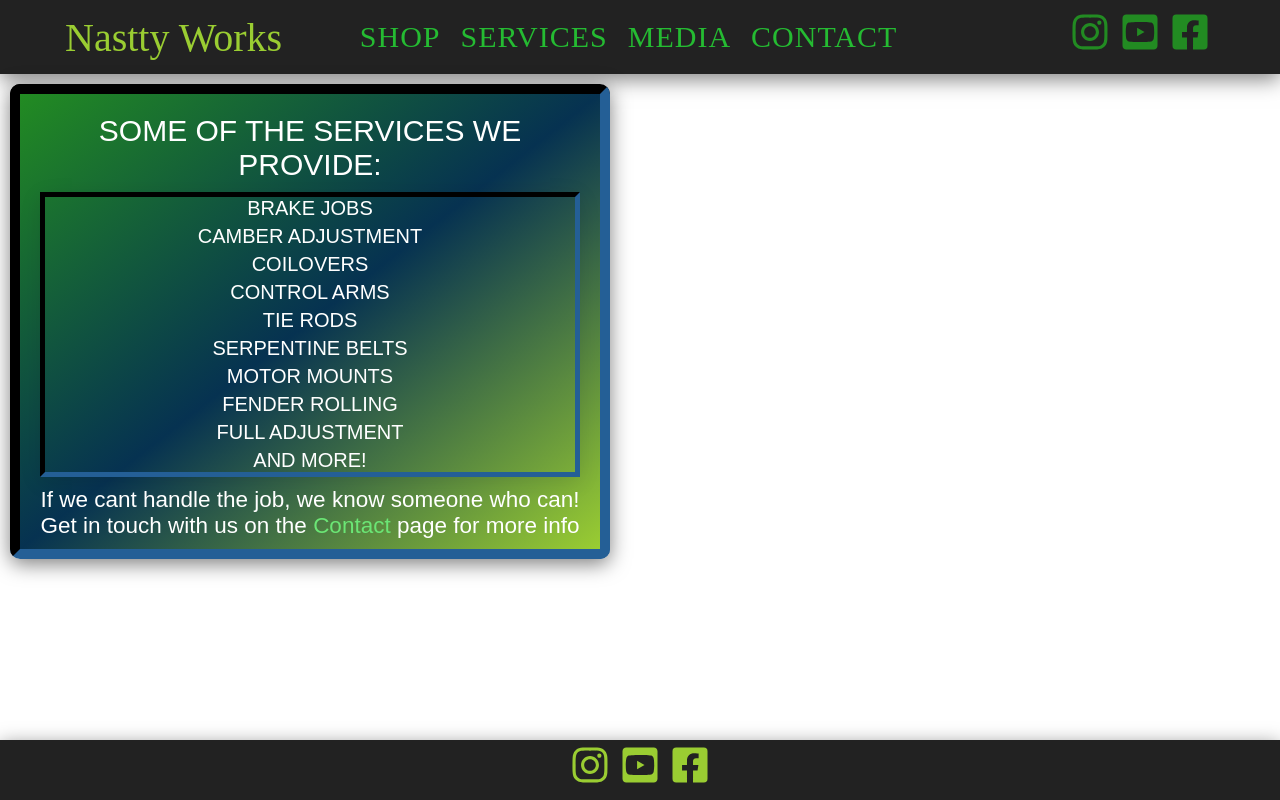
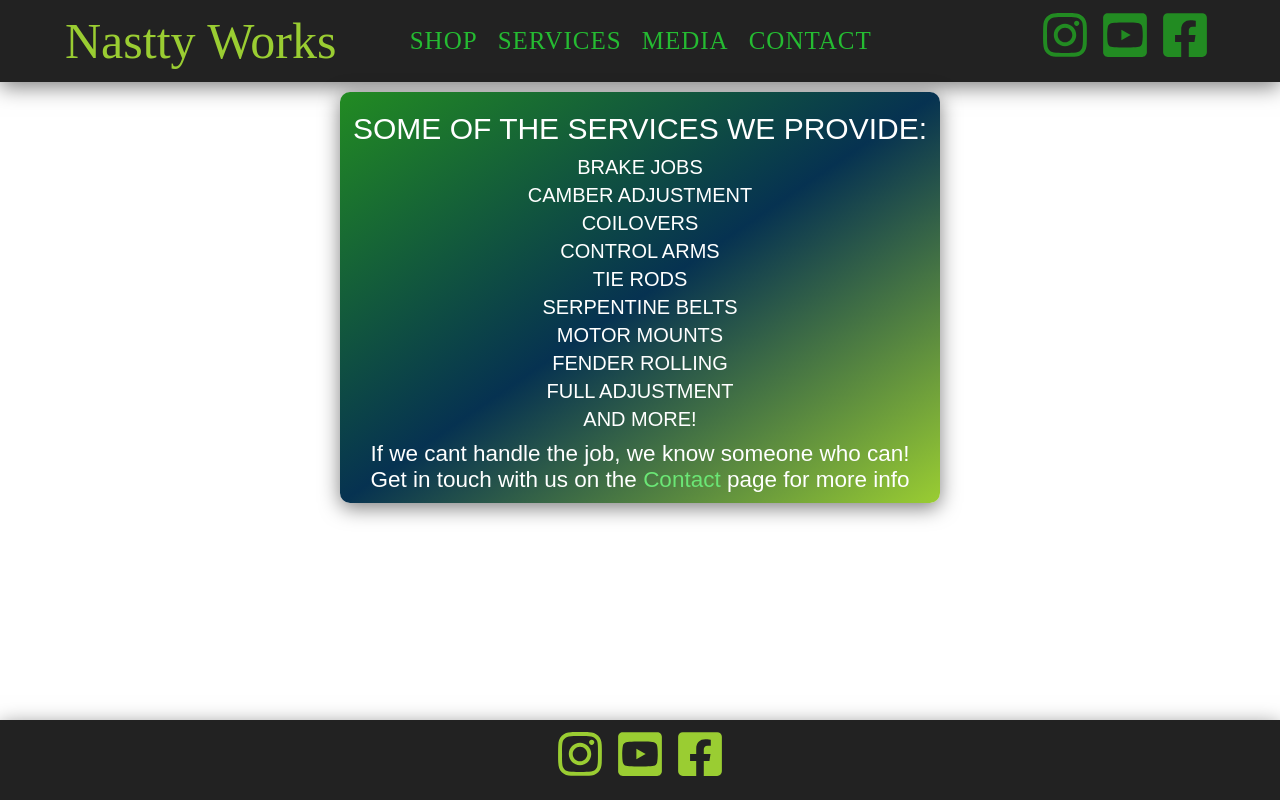
Before and after one commit to ronthetech/nastty-works-web-app, a React (Create React App) app: page /Services in a window 1280 px wide. Built offline with nearby package versions, Linux system fonts and the light colour scheme.

Commit message:
added media page, instagram posts

```diff
--- a/package.json
+++ b/package.json
@@ -12,6 +12,7 @@
     "react-router": "^6.3.0",
     "react-router-dom": "^6.3.0",
     "react-scripts": "5.0.1",
+    "react-social-media-embed": "^2.2.2",
     "web-vitals": "^2.1.4"
   },
   "scripts": {
--- a/src/App.css
+++ b/src/App.css
@@ -32,7 +32,6 @@
 	--clr-blue-4: #4da1ab;
 	--clr-blue-5: #3056df;
 	/* gradient colors */
-	--grad-main-heading: linear-gradient(to left, #1a32b5, #fc306a 10%, #1a32b5);
 	--grad-background-re-blue: linear-gradient(to bottom, #4da1ab, #305170);
 	--grad-background-blue: linear-gradient(to bottom, #305170, #4da1ab);
 	--grad-background-form: linear-gradient(to bottom right, #228b22, #063251, #9acd32);
@@ -40,7 +39,6 @@
 	--grad-blue-green: linear-gradient(to bottom right, #305170, #6dfc6b);
 	--grad-green-blue: linear-gradient(to bottom right, #6dfc6b, #305170);
 	--grad-blue-purple: linear-gradient(to bottom right, rgb(6, 50, 181), #70306a);
-	--grad-purple-blue: linear-gradient(to bottom right, rgb(162, 48, 106), #063251);
 	--grad-li-blue: linear-gradient(to bottom right, #1cadd9, #1a32b5);
 	--grad-grey-light: linear-gradient(to right bottom, rgba(#f7f7f7, 0.2), rgba(#eee, 0.2));
 	/* other colors */
@@ -126,11 +124,16 @@ nav {
 }
 .navbar__heading {
 	font-family: "Permanent Marker", cursive;
-
 	font-weight: 500;
+	font-size: 5rem;
 	color: yellowgreen;
 	transition: var(--transition);
 	cursor: pointer;
+}
+@media screen and (max-width: 400px) {
+	.navbar__heading {
+		font-size: 4rem;
+	}
 }
 .navbar__heading:focus,
 .navbar__heading:hover {
@@ -151,7 +154,7 @@ nav {
 }
 .navbar__link {
 	color: var(--clr-green-dark);
-	font-size: 3rem;
+	font-size: 2rem;
 	font-family: "Permanent Marker", cursive;
 	letter-spacing: var(--letter-space-sml);
 	padding: 1rem;
@@ -178,12 +181,12 @@ nav {
 }
 /*toggled class to show links*/
 .navbar__links--show {
-	height: 25rem;
+	height: 20rem;
 }
 
 /*======= MEDIA QUERIES =======*/
 /*screen is at least 800px*/
-@media screen and (min-width: 800px) {
+@media screen and (min-width: 830px) {
 	.navbar {
 		max-width: 1170px;
 		margin: 0 auto;
@@ -205,8 +208,9 @@ nav {
 		padding-left: 1rem;
 	}
 	.navbar__link {
-		font-size: 3rem;
+		font-size: 2.5rem;
 		font-family: "Permanent Marker", cursive;
+		transition: var(--transition);
 	}
 	.navbar__link:hover,
 	.navbar__link:focus,
@@ -220,7 +224,7 @@ nav {
 		display: flex;
 	}
 	.socials__icon {
-		font-size: 4rem;
+		font-size: 5rem;
 		color: var(--primary-green-dark);
 		cursor: pointer;
 		transition: var(--transition);
@@ -252,15 +256,14 @@ nav {
 .services__container {
 	text-align: center;
 	max-width: 60rem;
-	margin: 1rem 1rem;
-	padding: 1rem 2rem;
+	margin: 1rem auto;
+	padding: 1rem;
 	background-image: var(--grad-background-form);
 	color: white;
 	border-radius: 1rem;
 	font-family: "Poppins", sans-serif;
 	box-shadow: var(--dark-shadow);
 	font-size: 2rem;
-	border: 1rem inset #102a42;
 }
 .services__heading {
 	font-weight: 500;
@@ -273,8 +276,6 @@ nav {
 	flex-direction: column;
 	gap: 0.5rem;
 	align-items: center;
-	box-shadow: var(--light-shadow);
-	border: 0.5rem inset #102a42;
 }
 .services__message {
 	padding-top: 1rem;
@@ -286,7 +287,7 @@ nav {
 
 .services__link:hover,
 .services__link:focus {
-	color: var(--primary-green);
+	color: #102a42;
 }
 /*======= MAIN =======*/
 /* main {
@@ -347,7 +348,7 @@ nav {
 	background-image: var(--grad-background-form);
 	color: var(--clr-white);
 	font-size: 2rem;
-	border: 1px solid var(--clr-blue-1);
+	border: 1px solid var(--clr-grey-blue-1);
 	border-radius: 1rem;
 	text-align: center;
 	text-transform: uppercase;
@@ -364,13 +365,113 @@ nav {
 	transform: translateY(-0.5rem);
 	box-shadow: var(--dark-shadow);
 	color: var(--clr-light-grey-4);
+	border: 1px solid var(--clr-grey-blue-1);
+}
+.form__btn:focus {
+	background-image: var(--grad-background-form-btn);
+	border: 1px solid var(--grad-green-blue);
+	box-shadow: var(--dark-shadow);
+	color: white;
+	transform: translateY(-0.5rem);
 }
 
-.form__btn:focus {
-	border: 3px solid var(--grad-green-blue);
-	box-shadow: var(--dark-shadow);
-	color: white;
+/*======= FAQ =======*/
+.faq__container {
+	display: none;
+	min-width: 50rem;
+	padding: 1rem;
+	margin: 5rem auto;
+	background-image: var(--grad-background-form);
+	min-height: 50vh;
 }
+.faq__heading {
+	color: var(--clr-light-grey-4);
+	padding-bottom: 1rem;
+	text-align: center;
+}
+.faq__center {
+	width: 90vw;
+	margin: 0 auto;
+	max-width: 620px;
+}
+.faq {
+	background: #ddd;
+	box-shadow: var(--light-shadow);
+	border-radius: 1rem;
+	padding: 0.5rem;
+	margin-bottom: 2rem;
+}
+.faq__title {
+	font-size: 2.5rem;
+	letter-spacing: var(--letter-space-sml);
+	text-transform: capitalize;
+	display: flex;
+	justify-content: space-between;
+	align-items: center;
+	padding-bottom: 1rem;
+}
+.faq__title p {
+	color: var(--clr-dark-blue-1);
+	margin-bottom: 0;
+}
+.faq__btn {
+	cursor: pointer;
+	background: transparent;
+	border-color: transparent;
+	font-size: 3rem;
+	color: var(--clr-dark-blue-1);
+	transition: var(--transition);
+}
+.faq__btn:hover,
+.faq__btn:focus {
+	transform: rotate(90deg);
+}
+.faq__text {
+	padding: 1rem 0 1.5rem 0;
+	border-top: 1px solid var(--mid-shadow);
+}
+.faq__text p {
+	font-size: 2rem;
+	margin-bottom: 0;
+}
+/* hide text by default */
+.faq__text {
+	display: none;
+}
+.faq__text--show {
+	display: block;
+	font-size: 2rem;
+	padding: 0.5rem;
+}
+.faq__btn--minus {
+	display: none;
+}
+.faq__btn--minus--show {
+	display: inline;
+}
+.faq__btn--plus--hide {
+	display: none;
+}
+/*======= MEDIA =======*/
+.media__container {
+	display: flex;
+	flex-direction: column;
+	gap: 3rem;
+	justify-content: center;
+	margin: 0 auto;
+	padding: 2rem;
+	padding-bottom: 8rem;
+	min-height: 90vh;
+	background-image: var(--grad-blue-green);
+}
+.media__item {
+	margin: 0 auto;
+}
+/* @media screen and (max-width: 500px) {
+	.media__container {
+		padding: 4rem;
+	}
+} */
 
 /*======= FOOTER =======*/
 footer {
@@ -382,13 +483,14 @@ footer {
 	display: flex;
 	justify-content: center;
 	align-items: center;
-	height: 6rem;
+	height: 8rem;
 }
 footer .socials {
 	display: flex;
+	padding: 1rem;
 }
 footer .socials__icon {
-	font-size: 4rem;
+	font-size: 5rem;
 	color: var(--primary-green);
 	cursor: pointer;
 	transition: var(--transition);
--- a/src/components/MediaContent.js
+++ b/src/components/MediaContent.js
@@ -1,5 +1,22 @@
+import { InstagramEmbed } from "react-social-media-embed";
+
 const MediaContent = () => {
-	return <div className='media'></div>;
+	return (
+		<div className='media__container'>
+			<div className='media__item'>
+				<InstagramEmbed url='https://www.instagram.com/tv/CeZ0aORjRf5/' width={328} />
+			</div>
+			<div className='media__item'>
+				<InstagramEmbed url='https://www.instagram.com/reel/CfwXs-tgqX_/' width={328} />
+			</div>
+			<div className='media__item'>
+				<InstagramEmbed url='https://www.instagram.com/reel/Cd3hVM7Asng/' width={328} />
+			</div>
+			<div className='media__item'>
+				<InstagramEmbed url='https://www.instagram.com/reel/CdqMfRDls4O/' width={328} />
+			</div>
+		</div>
+	);
 };
 
 export default MediaContent;
--- a/src/components/Navbar.js
+++ b/src/components/Navbar.js
@@ -14,28 +14,30 @@ const Navbar = () => {
 		<nav>
 			<div className='navbar'>
 				<div className='navbar__header'>
-					<NavLink to='/'>
-						<h2 className='navbar__heading'>Nastty Works</h2>
+					<NavLink to='/' className='navbar__heading'>
+						Nastty Works
 					</NavLink>
 					<FaBars onClick={handleToggle} className='navbar__toggle' />
 				</div>
 				<ul className={toggle ? "navbar__links" : "navbar__links navbar__links--show"}>
 					<li>
-						<h4 className='navbar__link'>Shop</h4>
-					</li>
-					<li>
-						<NavLink to='/Services/'>
-							<h4 className='navbar__link'>Services</h4>
+						<NavLink to='/' className='navbar__link'>
+							Shop
 						</NavLink>
 					</li>
 					<li>
-						<NavLink to='/Media/'>
-							<h4 className='navbar__link'>Media</h4>
+						<NavLink to='/Services/' className='navbar__link'>
+							Services
 						</NavLink>
 					</li>
 					<li>
-						<NavLink to='/Contact/'>
-							<h4 className='navbar__link'>Contact</h4>
+						<NavLink to='/Media/' className='navbar__link'>
+							Media
+						</NavLink>
+					</li>
+					<li>
+						<NavLink to='/Contact/' className='navbar__link'>
+							Contact
 						</NavLink>
 					</li>
 				</ul>
--- a/src/components/ServicesContent.js
+++ b/src/components/ServicesContent.js
@@ -1,7 +1,19 @@
+import { useState } from "react";
 import { NavLink } from "react-router-dom";
+import { FaRegPlusSquare, FaRegMinusSquare } from "react-icons/fa";
 
 const ServicesContent = () => {
+	const [toggle, setToggle] = useState(true);
+
+	// // const [faqs, setFAQs] = useState([{ id: "1" }, { id: "2" }, { id: "3" }, { id: "4" }]);
+	// // const [active, setActive] = useState(false);
+
+	const handleToggle = () => {
+		toggle ? setToggle(false) : setToggle(true);
+		//console.log(toggle);
+	};
 	return (
+		<>
 			<div className='services__container'>
 				<h3 className='services__heading'>Some of the services we provide:</h3>
 				<ul className='services__list'>
@@ -24,6 +36,39 @@ const ServicesContent = () => {
 					page for more info
 				</h4>
 			</div>
+			<div className='faq__container'>
+				<h3 className='faq__heading'>Frequently Asked Questions</h3>
+				<div className='faq__center'>
+					<article className='faq'>
+						<div className='faq__title'>
+							<p>Do you offer mobile services?</p>
+							<button className='faq__btn' onClick={handleToggle} id='1'>
+								<FaRegPlusSquare className={toggle ? "faq__btn--plus" : "faq__btn--plus--hide"} />
+								<FaRegMinusSquare className={toggle ? "faq__btn--minus" : "faq__btn--minus--show"} />
+							</button>
+						</div>
+						<div className={toggle ? "faq__text" : "faq__text--show"}>
+							<p>
+								We travel to you! Just call or fill out the contact form and we can set up a service appointment to work on your car at a time and place that's
+								convenient.
+							</p>
+						</div>
+					</article>
+					<article className='faq'>
+						<div className='faq__title'>
+							<p>What types of payment do you take?</p>
+							<button className='faq__btn' onClick={handleToggle} id='2'>
+								<FaRegPlusSquare className={toggle ? "faq__btn--plus" : "faq__btn--plus--hide"} />
+								<FaRegMinusSquare className={toggle ? "faq__btn--minus" : "faq__btn--minus--show"} />
+							</button>
+						</div>
+						<div className={toggle ? "faq__text" : "faq__text--show"}>
+							<p>We accept Cash, CashApp, Apple Pay, Zelle, Venmo, PayPal, etc. Please indicate if you want to pay in an alternative method.</p>
+						</div>
+					</article>
+				</div>
+			</div>
+		</>
 	);
 };
 
--- a/src/pages/Media.js
+++ b/src/pages/Media.js
@@ -4,11 +4,11 @@ import MediaContent from "../components/MediaContent";
 
 const Media = () => {
 	return (
-		<div className='main'>
+		<>
 			<Navbar />
 			<MediaContent />
 			<Footer />
-		</div>
+		</>
 	);
 };
 
--- a/src/pages/Services.js
+++ b/src/pages/Services.js
@@ -4,11 +4,11 @@ import Footer from "../components/Footer";
 
 const Services = () => {
 	return (
-		<div className='main'>
+		<>
 			<Navbar />
 			<ServicesContent />
 			<Footer />
-		</div>
+		</>
 	);
 };
 
```
Also changed, not shown: 1 other file (tests, documents, lock files or other folders). Lines whose indentation alone changed are shown as unchanged.
